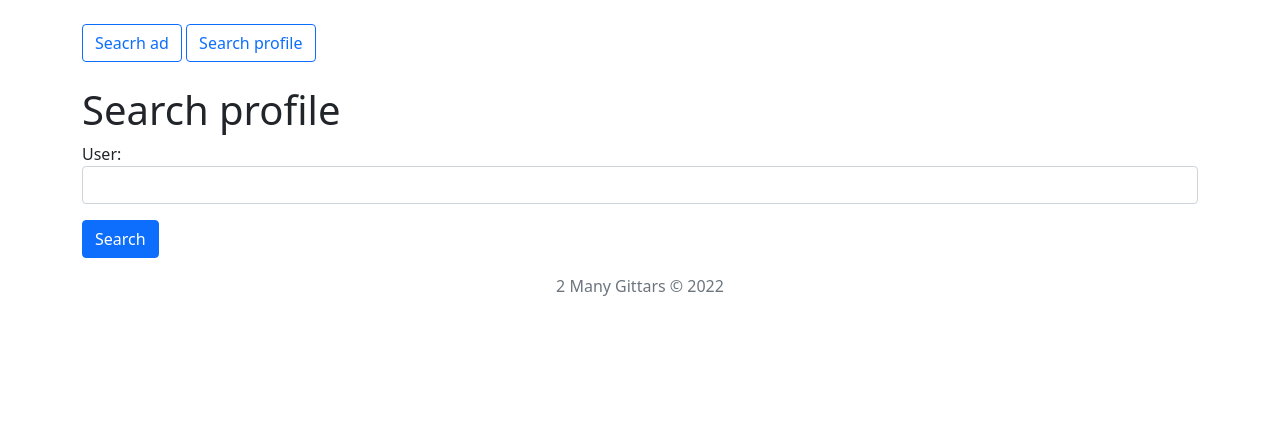
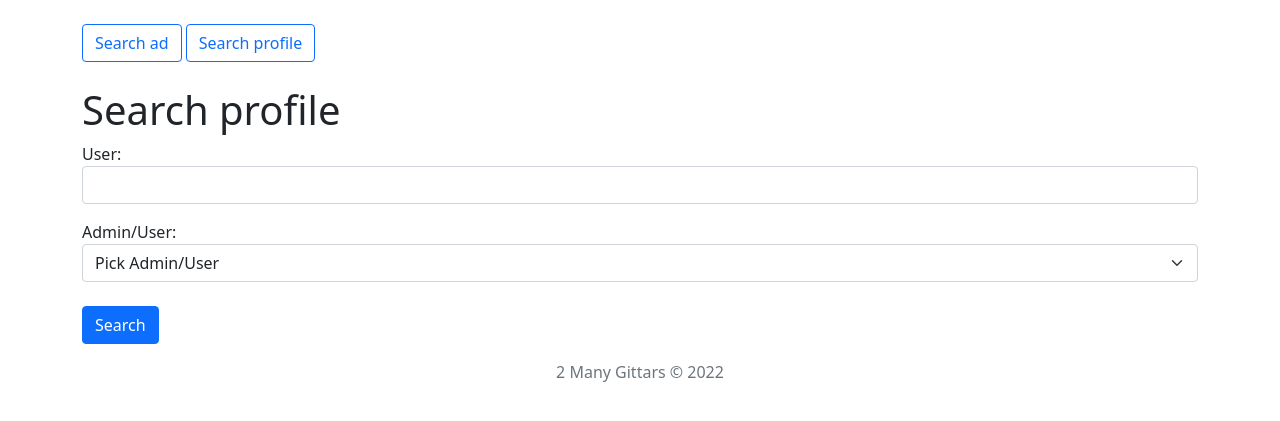
Before and after one commit to sampsaoinonen/tsoha-martketplace, a Flask app: template templates/search_profile.html in a window 1280 px wide. Shown: the part 233-654 px from the top of the page. Run offline with Flask 2, Linux system fonts and the light colour scheme; the template is opened without the code that fills it, so the values that code supplies are empty.

Commit message:
Add user_search admin/user-feature

```diff
--- a/routes.py
+++ b/routes.py
@@ -277,9 +277,10 @@ def search_profile_result():
         users.check_csrf(request.args["csrf_token"])
     unread = messages.check_unread(user_id)
     username = request.args["user"].lower()
+    admin = request.args["admin"]
     if not validators.search_profile(username):
         return redirect("/search_profile")
-    results = users.search_profile(username)
+    results = users.search_profile(username, admin)
     return render_template("profiles.html", results=results, unread=unread)
 
 @app.route("/profile/<int:profile_id>")
--- a/templates/search_profile.html
+++ b/templates/search_profile.html
@@ -2,8 +2,7 @@
 {% block title %} 2 Many Gittars {% endblock %}
 {% block content %}
 <div class="col justify-content-center">
-
-    <a href="/search"><button type="button" class="btn btn-outline-primary">Seacrh ad</button></a>
+    <a href="/search"><button type="button" class="btn btn-outline-primary">Search ad</button></a>
     <a href="/search_profile"><button type="button" class="btn btn-outline-primary">Search profile</button></a>
 </div>
 <br>
@@ -14,6 +13,15 @@
         <label>User: </label>
         <input type="text" name="user" class="form-control form-control">
     </div>
+
+    <label>Admin/User: </label>
+        <br>
+        <select class="form-select form-select-font-size" id="admin" name="admin">
+            <option label="Pick Admin/User"></option>
+            <option value=t>Admin</option>
+            <option value=f>User</option>
+        </select>
+        <br>
     <div class="form-group mb-3">
     <button type="submit" class="btn btn-primary">Search</button>
     </div>
```
Also changed, not shown: templates/profiles.html (+10 -2 lines), users.py (+3 -4 lines), validators.py (line endings or trailing spaces).
